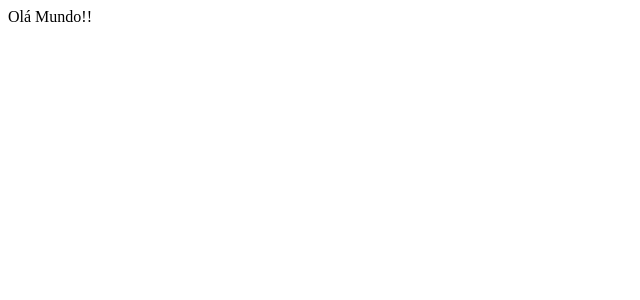
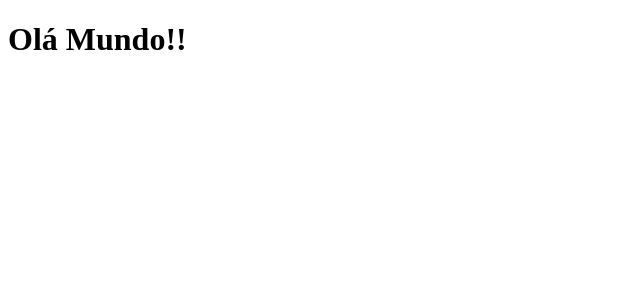
Before and after one commit to anthonibs/e-commerce-sneakers-store, a React (Create React App) app: page / in a window 1280 px wide. Shown: the top 300 px of the page, without its empty margins (0-640 px from the left). Built offline with nearby package versions, Linux system fonts and the light colour scheme.

Commit message:
progress: projeto em progresso

```diff
--- a/src/App.tsx
+++ b/src/App.tsx
@@ -1,7 +1,7 @@
 export default function App() {
   return (
     <>
-      Olá Mundo!!
+      <h1>Olá Mundo!!</h1>
     </>
   );
 }
```
